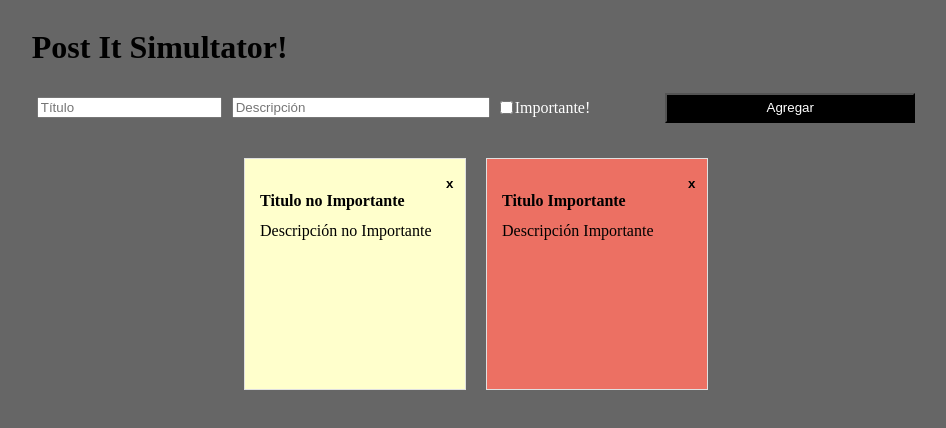
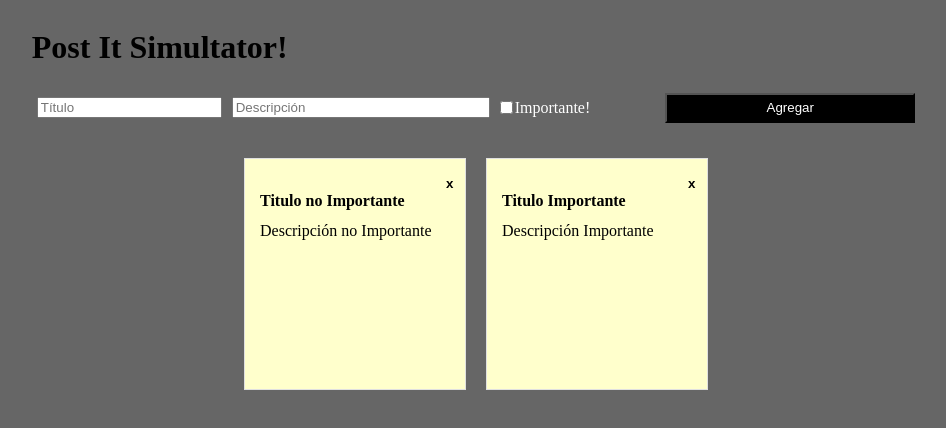
Before and after one commit to rrokuen/Pos_It_React, a React (Create React App) app in the folder post_it_proyect/: page / in a window 1280 px wide. Shown: the top 428 px of the page, without its empty margins (164-1110 px from the left). Built offline with nearby package versions, Linux system fonts and the light colour scheme.

Commit message:
Corrección Background Color Notas

```diff
--- a/post_it_proyect/src/componentes/MyPost_It.jsx
+++ b/post_it_proyect/src/componentes/MyPost_It.jsx
@@ -67,7 +67,7 @@ export function MyPostIt() {
                         post={post}
                         removePost={removePost}
                         key={post.id}
-                        className={post.importante ? 'importante' : 'noImportante'}/>
+                        className={post.importancia}/>
                     ))}
                 </div>
             </main>
--- a/post_it_proyect/src/componentes/Post_It.jsx
+++ b/post_it_proyect/src/componentes/Post_It.jsx
@@ -1,13 +1,13 @@
 import React from 'react';
 
 export function PostIt({post, removePost}) {
-    const {id, titulo, descripcion, importante} = post;
+    const {id, titulo, descripcion, importancia} = post;
 
     const handleRemove = () => removePost(id);
 
     return (
             <section>
-                <div className={`contenedor-post-it ${importante ? 'importante' : 'noImportante'}`}>
+                <div className={`contenedor-post-it ${importancia ? 'importante' : 'noImportante'}`}>
                     <div class="contenedor-contenido">
                         <button onClick={handleRemove} className="btnX">
                             <strong>x</strong>
```
